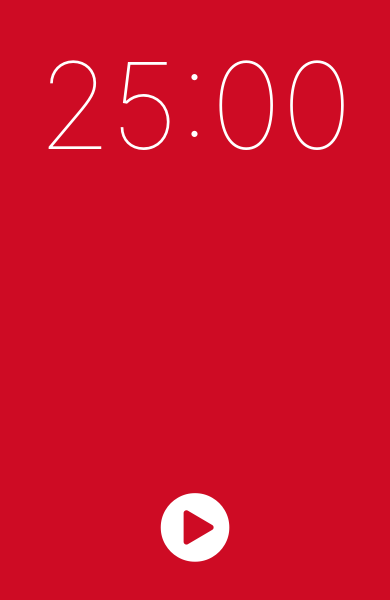
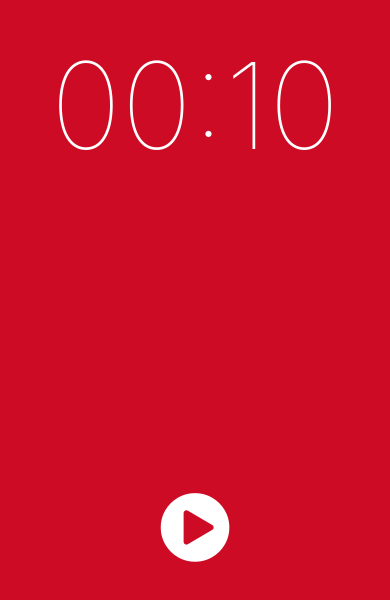
Before and after one commit to junlee91/react-timer-app, a React Native app: screen / in a window 390 px wide. Shown: the part 176-776 px from the top of the page. Built offline with nearby package versions, Linux system fonts and the light colour scheme.

Commit message:
Turning seconds into minutes

```diff
--- a/components/Timer/presenter.js
+++ b/components/Timer/presenter.js
@@ -1,6 +1,16 @@
 import React, { Component } from "react";
 import { View, Text, StyleSheet, StatusBar } from "react-native";
 import Button from "../Button";
+
+function format(time) {
+  let minutes = Math.floor(time / 60);
+  time -= minutes * 60;
+  let seconds = parseInt(time % 60, 10);
+
+  return `${minutes < 10 ? `0${minutes}` : minutes}:${
+    seconds < 10 ? `0${seconds}` : seconds
+  }`;
+}
 
 class Timer extends Component {
   componentWillReceiveProps(nextProps) {
@@ -38,7 +48,7 @@ class Timer extends Component {
       <View style={styles.container}>
         <StatusBar barStyle={"light-content"} />
         <View style={styles.upper}>
-          <Text style={styles.time}>25:00</Text>
+          <Text style={styles.time}>{format(timerDuration - elapsedTime)}</Text>
         </View>
         <View style={styles.lower}>
           {!isPlaying && <Button iconName="play-circle" onPress={startTimer} />}
--- a/reducer.js
+++ b/reducer.js
@@ -28,7 +28,7 @@ function addSecond() {
 
 // Reducer
 
-const TIMER_DURATION = 15;
+const TIMER_DURATION = 10;
 
 const initialState = {
   isPlaying: false,
@@ -79,7 +79,8 @@ function applyAddSecond(state) {
   } else {
     return {
       ...state,
-      isPlaying: false
+      isPlaying: false,
+      elapsedTime: 0
     };
   }
 }
```
